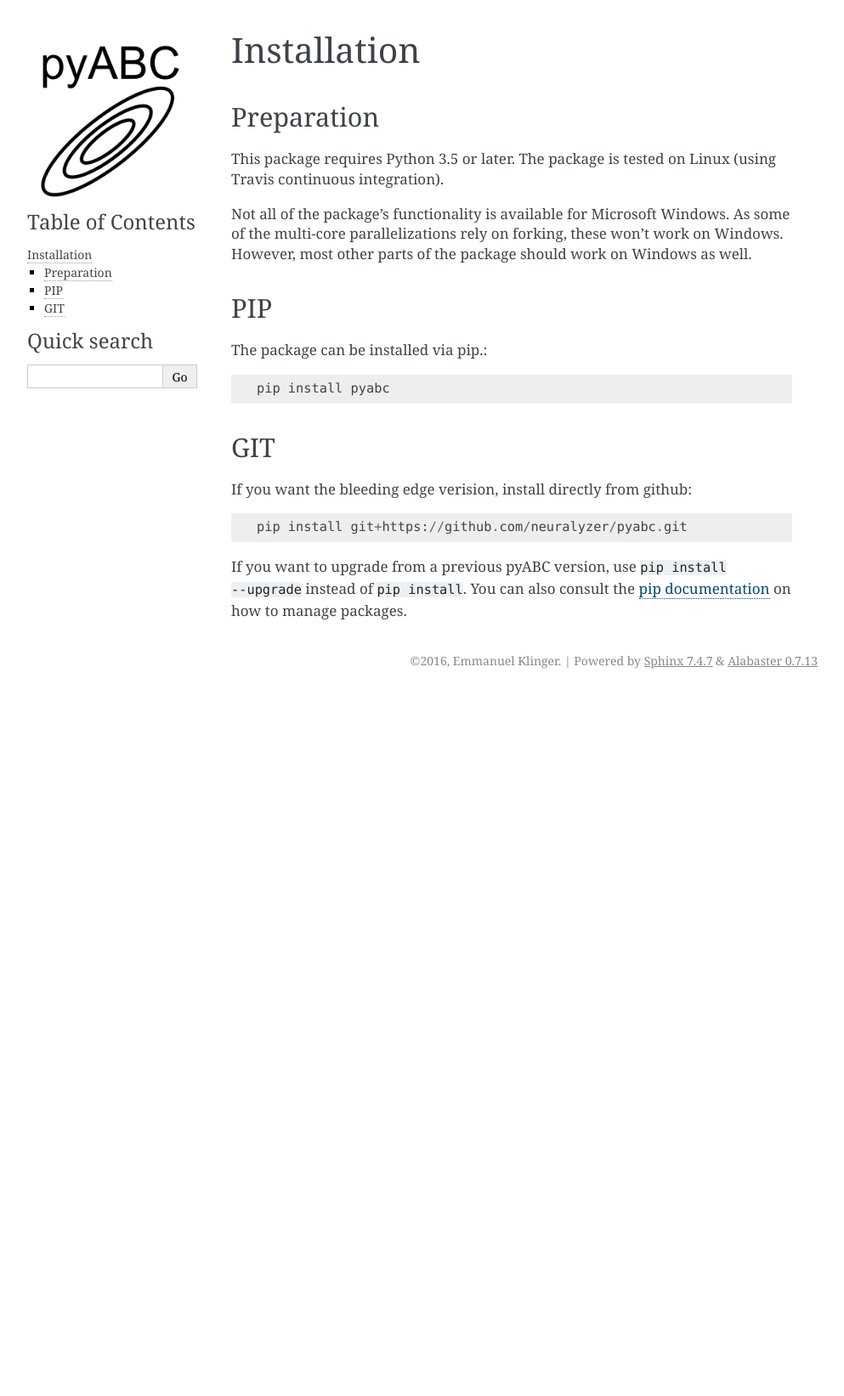
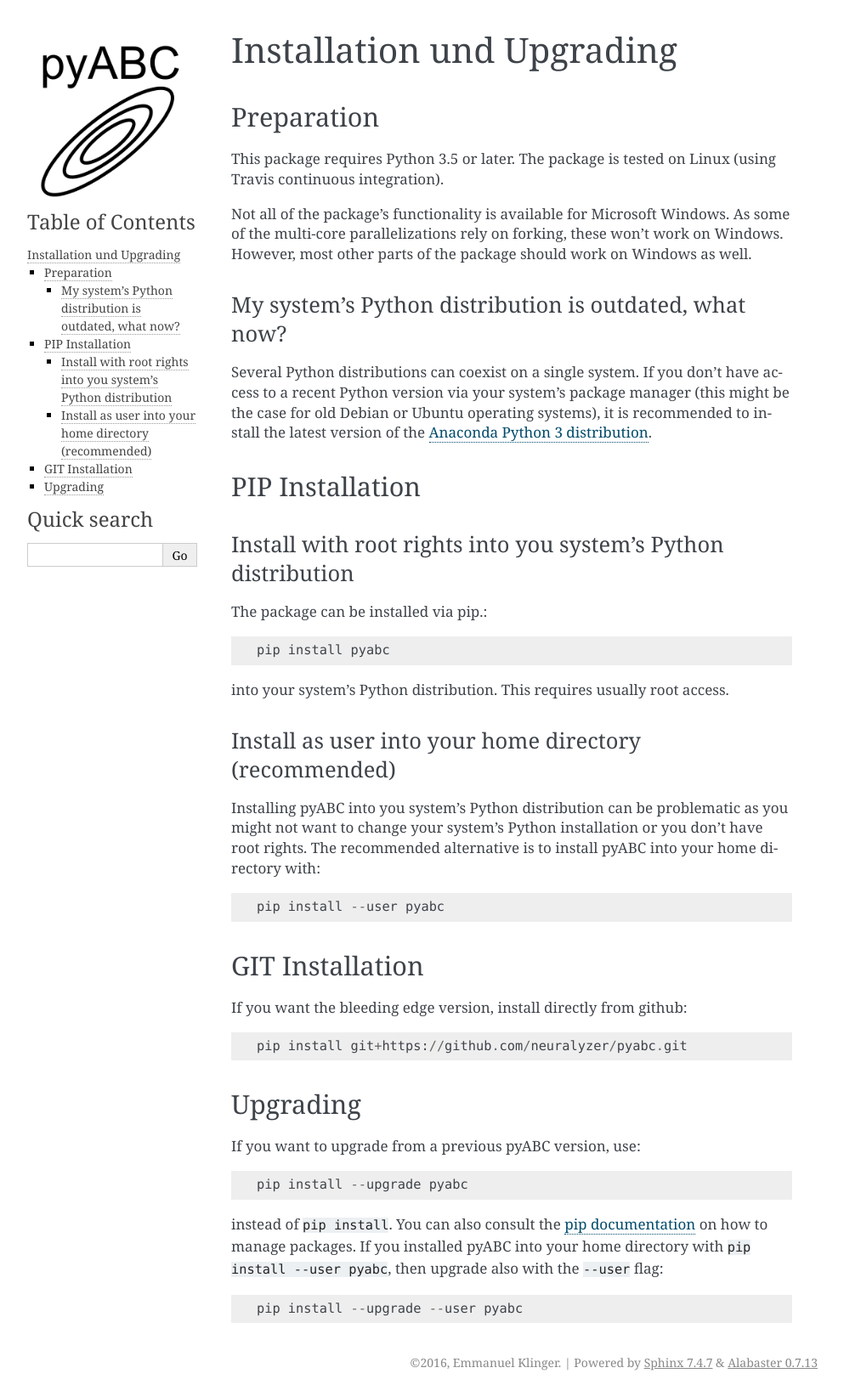
Before and after one commit to ICB-DCM/pyABC, a Sphinx documentation site: the page built from doc/installation.rst, in a window 1280 px wide. Shown: the whole page at 85% size, without its empty margins (148-1141 px from the left). Built offline with Sphinx 7.4.7, drawn with Linux system fonts in a browser that asks for light colours; before the commit the page ends 900 px from its top, so only the background shows below that.

Commit message:
clarify user installation and upgrading before running examples

```diff
--- a/doc/installation.rst
+++ b/doc/installation.rst
@@ -1,5 +1,5 @@
-Installation
-============
+Installation und Upgrading
+==========================
 
 
 
@@ -16,26 +16,67 @@ However, most other parts of the package should work on Windows
 as well.
 
 
+My system's Python distribution is outdated, what now?
+~~~~~~~~~~~~~~~~~~~~~~~~~~~~~~~~~~~~~~~~~~~~~~~~~~~~~~
 
-PIP
----
+Several Python distributions can coexist on a single system.
+If you don't have access to a recent Python version via your system's package
+manager (this might be the case for old Debian or Ubuntu operating systems),
+it is recommended to install the latest version of the
+`Anaconda Python 3 distribution <https://www.continuum.io/downloads>`_.
+
+
+PIP Installation
+----------------
+
+Install with root rights into you system's Python distribution
+~~~~~~~~~~~~~~~~~~~~~~~~~~~~~~~~~~~~~~~~~~~~~~~~~~~~~~~~~~~~~~
 
 The package can be installed via pip.::
 
     pip install pyabc
 
 
-GIT
----
+into your system's Python distribution. This requires usually root access.
 
-If you want the bleeding edge verision, install directly from github::
+
+Install as user into your home directory (recommended)
+~~~~~~~~~~~~~~~~~~~~~~~~~~~~~~~~~~~~~~~~~~~~~~~~~~~~~~
+
+Installing pyABC into you system's Python
+distribution can be problematic as you might not want to change your
+system's Python installation or you don't have root rights. The recommended
+alternative is to install pyABC into your home directory with::
+
+   pip install --user pyabc
+
+
+
+GIT Installation
+----------------
+
+If you want the bleeding edge version, install directly from github::
 
    pip install git+https://github.com/neuralyzer/pyabc.git
 
 
 
+.. _upgrading:
 
-If you want to upgrade from a previous pyABC version, use
-``pip install --upgrade`` instead of ``pip install``.
+
+Upgrading
+---------
+
+If you want to upgrade from a previous pyABC version, use::
+
+    pip install --upgrade pyabc
+
+
+instead of ``pip install``.
 You can also consult the `pip documentation <https://pip.pypa.io/en/stable/>`_
 on how to manage packages.
+If you installed pyABC into your home directory with
+``pip install --user pyabc``, then upgrade also with the ``--user`` flag::
+
+
+    pip install --upgrade --user pyabc
```
Also changed, not shown: doc/examples.rst (+8 -0 lines).
